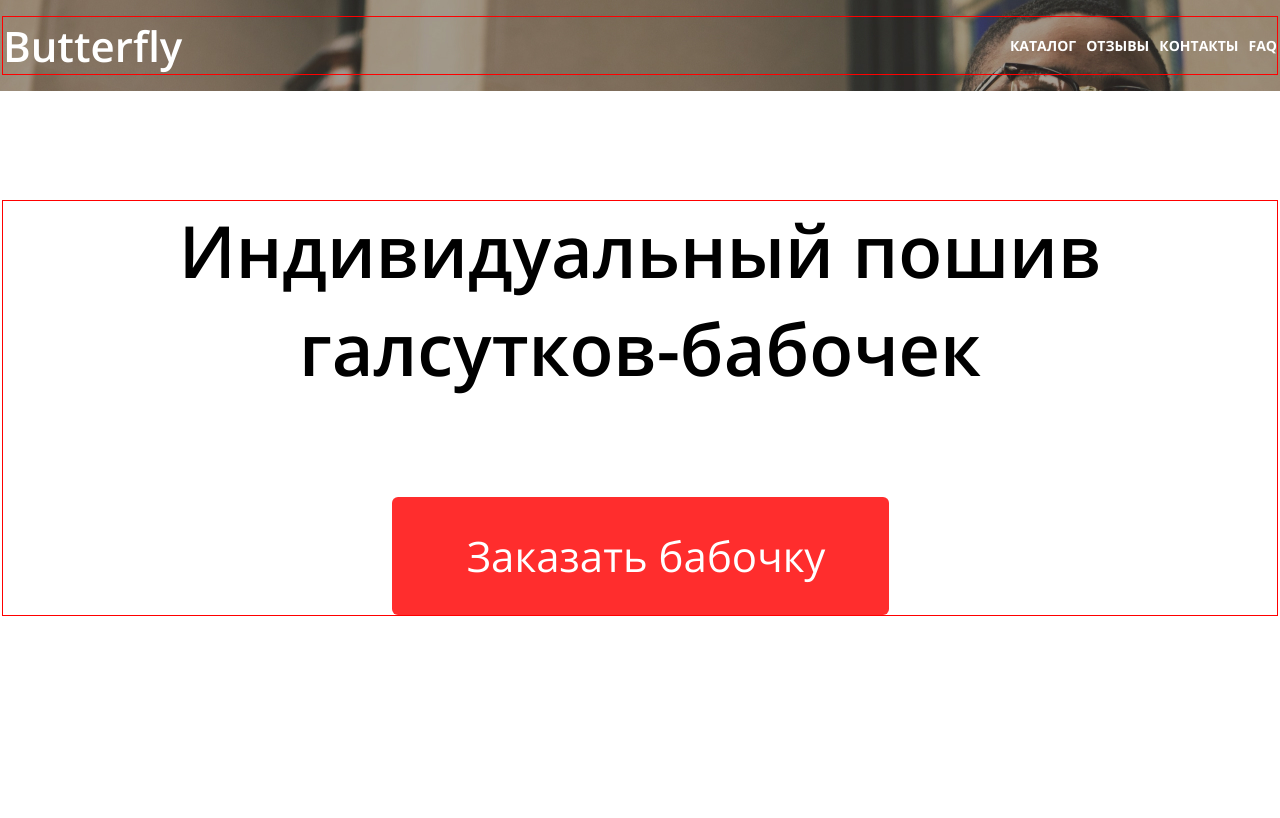
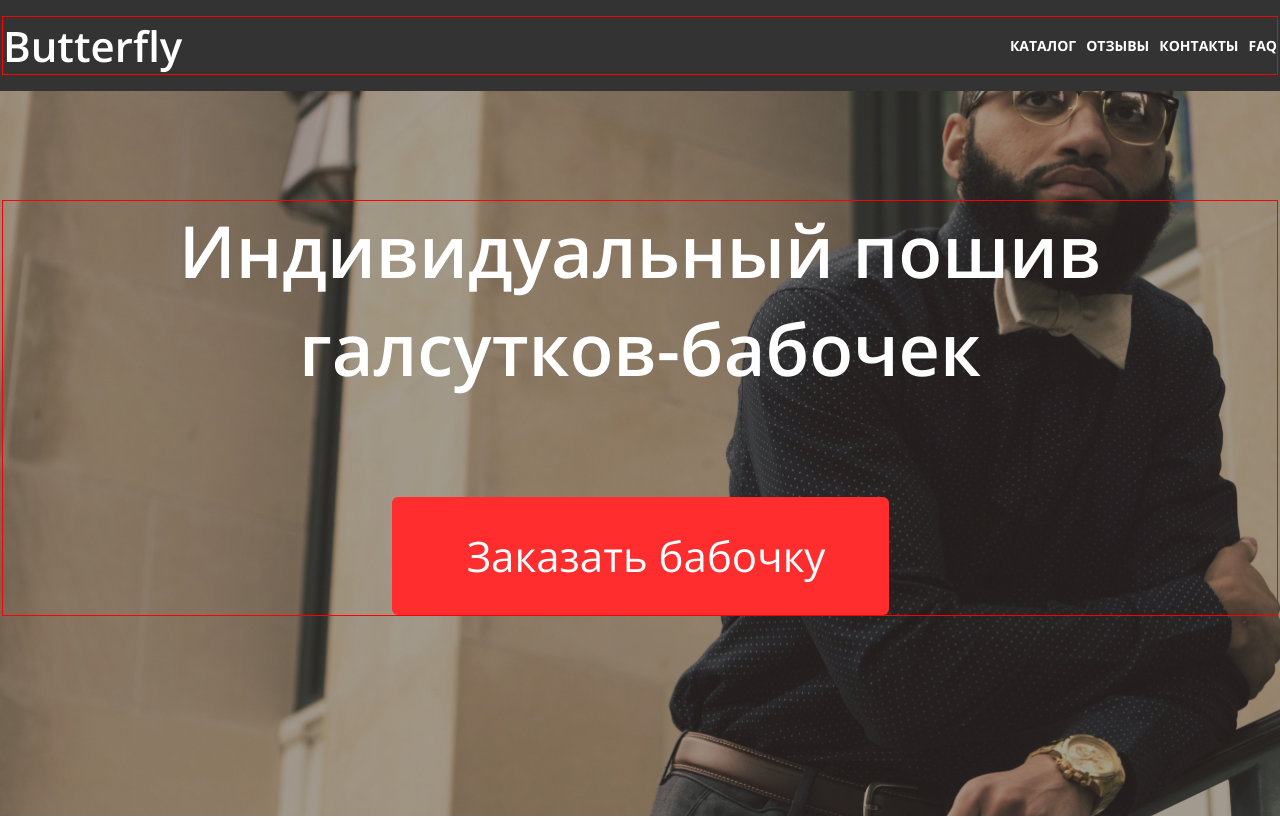
Before and after one commit to EvgeniyaEkimova/butterfly-shop-ekimova, a website: page www/index.html in a window 1280 px wide. Shown: the top 818 px of the page. Drawn offline with Linux system fonts and the light colour scheme.

Commit message:
стилизую главную страницу

```diff
--- a/src/styles/blocks/_header.scss
+++ b/src/styles/blocks/_header.scss
@@ -11,7 +11,7 @@ z-index: 1000;
 width: 100%;
 padding: 16px 0;
 background-color: $color-dark;
-background-image: url(/www/images/promo.jpg);
+
 
 }
 
--- a/src/styles/blocks/_promo.scss
+++ b/src/styles/blocks/_promo.scss
@@ -1,5 +1,10 @@
 .promo {
   padding: 200px 0;
+  background-image: url(/images/promo.jpg);
+  background-repeat: no-repeat;
+  background-size: cover;
+  // background-position: center;
+
 
 
 
@@ -14,6 +19,7 @@
 
 .promo-title {
   margin-bottom: 100px;
+  color: $color-light;
   font-size: 72px;
   line-height: 98px;
   font-weight: 600;
--- a/www/index.html
+++ b/www/index.html
@@ -105,16 +105,11 @@
             <a href="" class="social-link" title="facebook" style="background-image: url(images/icon-fb.svg);"></a>
           </li>
           <li>
-            <a href="" class="social-link" title="telegram" style="background-image: url(images/icon-tg.svg);"></a>
+            <a href="" class="social-link" title="telegram" style="background-image: url(images/);"></a>
           </li>
         </ul>
-
       </div>
     </section>
-
-
-
-
   </main>
   <script src="scripts/script.js"></script>
 </body>
```
Also changed, not shown: www/style/style.css.
